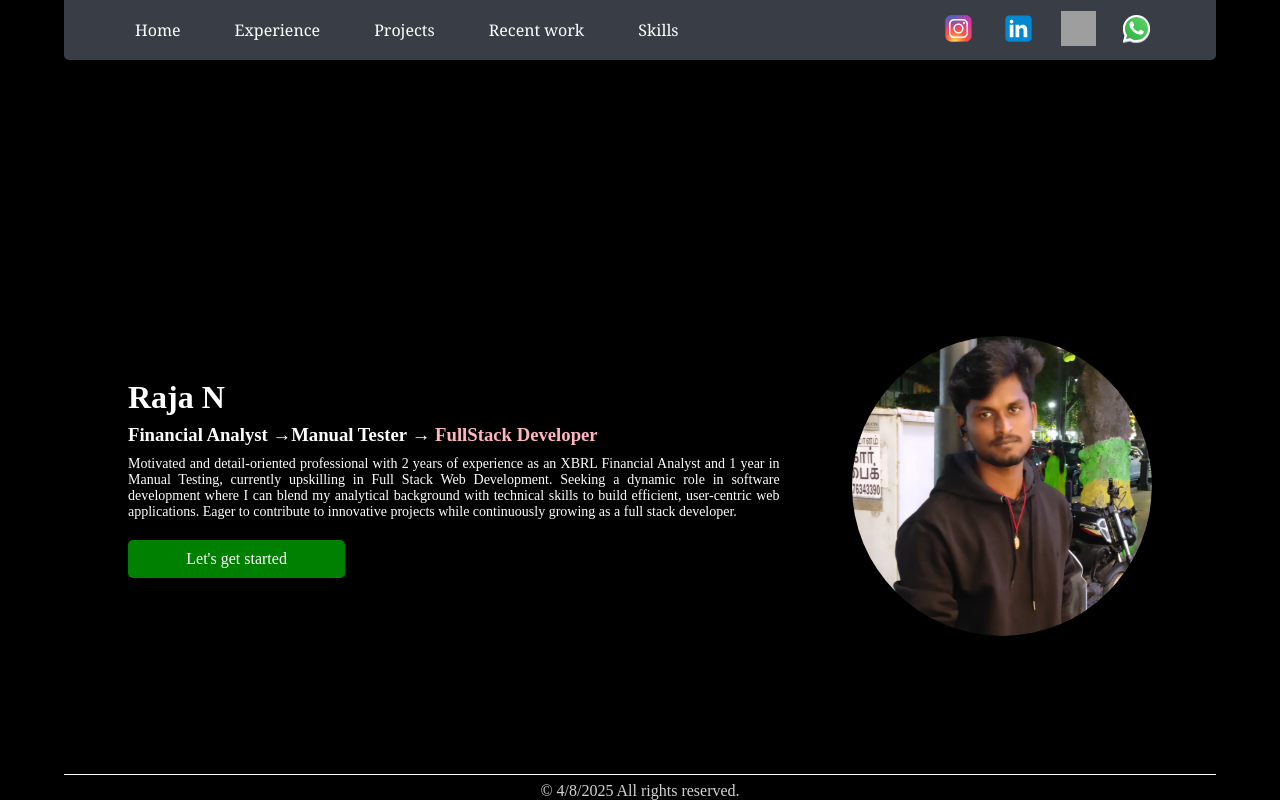
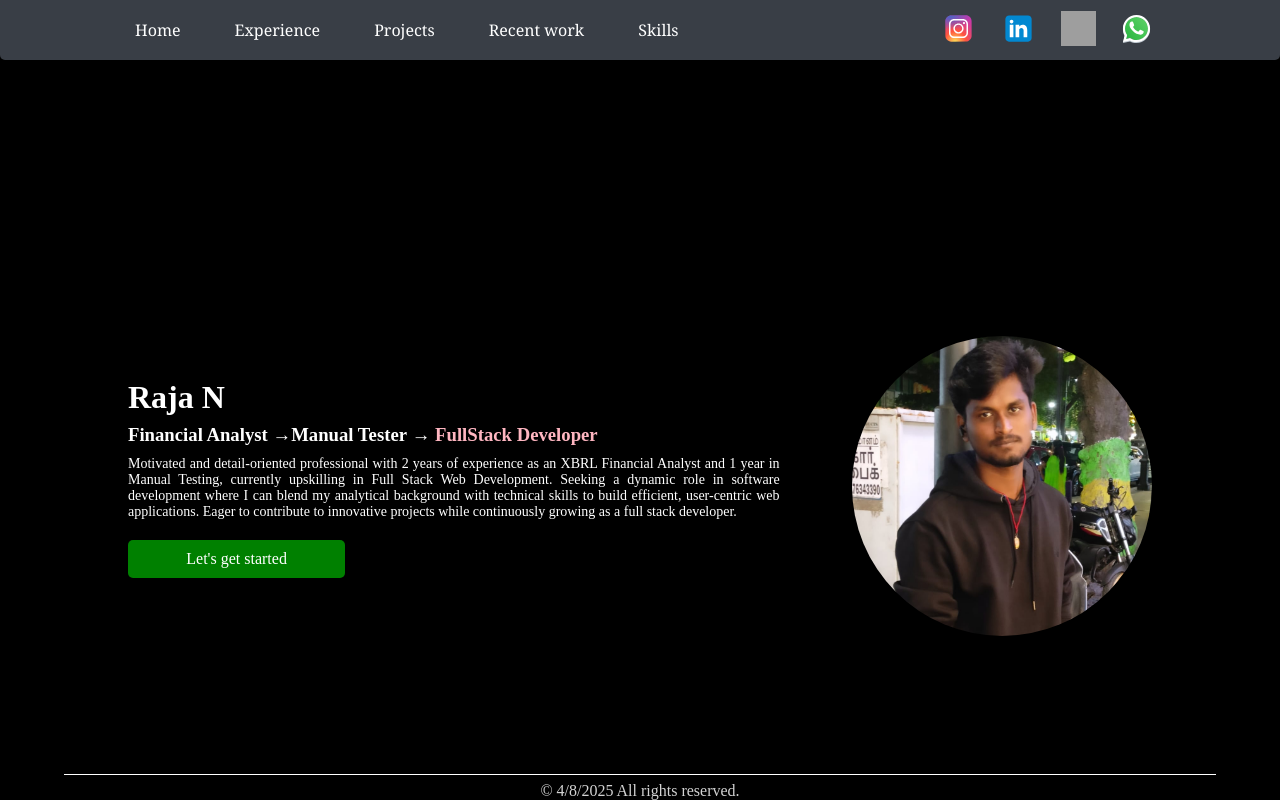
Before and after one commit to Raja-Nalliyappan/dev-portfolio, a React (Create React App) app: page /#/ in a window 1280 px wide. Built offline with nearby package versions, Linux system fonts and the light colour scheme; grey boxes are pictures that could not be loaded; the HTML template or start-up script is replaced by a standard one.

Commit message:
Update Navbar.css

```diff
--- a/src/Portfoilo/Navbar.css
+++ b/src/Portfoilo/Navbar.css
@@ -1,19 +1,21 @@
-.main-header{
+header {
     background-color: #393E46;
     box-shadow: 2px 5px 7px black;
+    width: 100%;
+    position: relative;
+    z-index: 1000;
+    border-radius: 0 0 5px 5px;
+}
+.main-header {
     width: 90%;
     max-width: 1200px;
     height: 60px;
-    position: relative;
-    left: 50%;
-    transform: translateX(-50%);
+    margin: 0 auto;
     display: flex;
     justify-content: space-between;
     align-items: center;
     padding: 0 5%;
-    z-index: 1000;
     white-space: nowrap;
-    border-radius: 0px 0px 5px 5px;
 }
 .nav-list{
     list-style: none;
```
